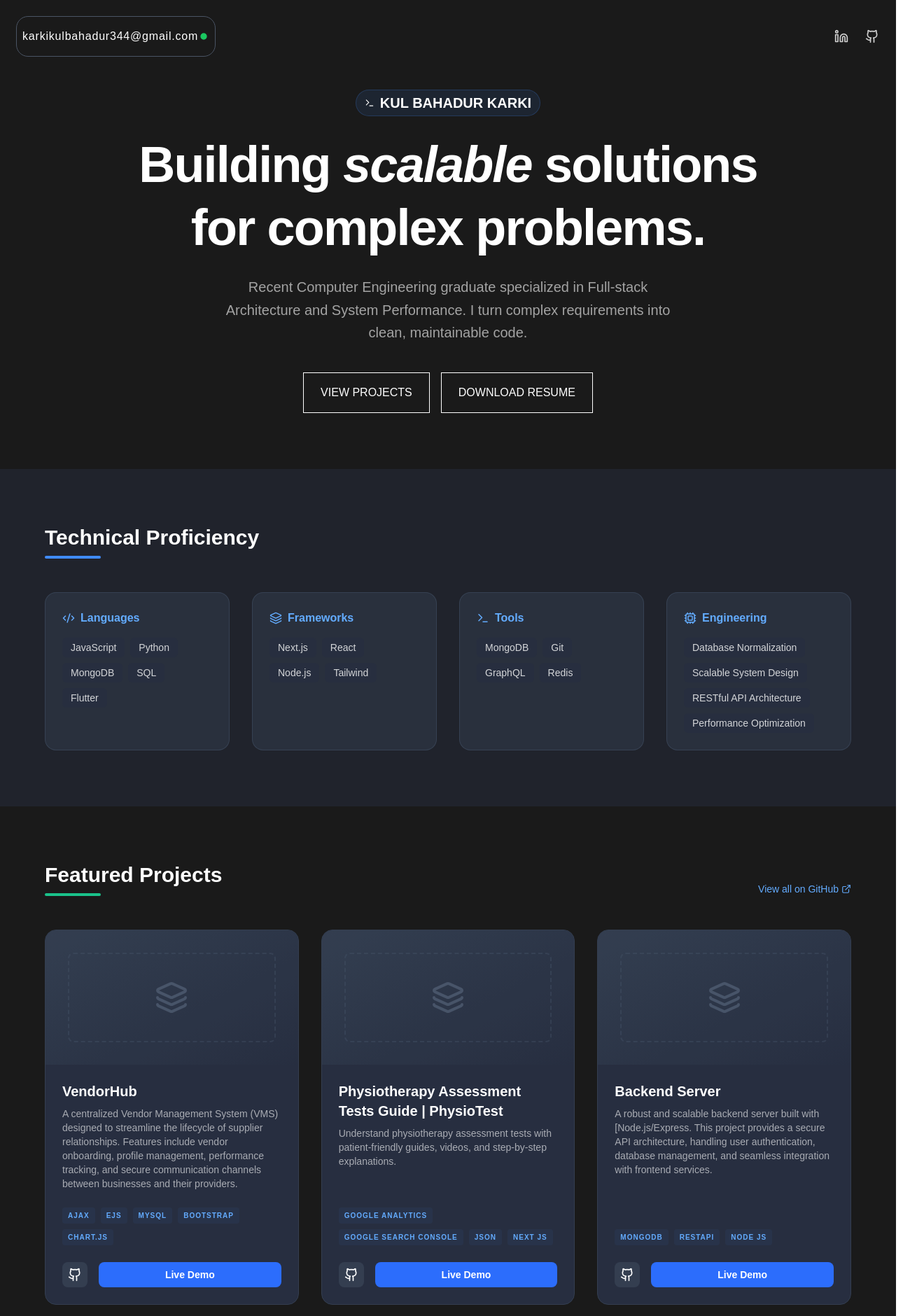
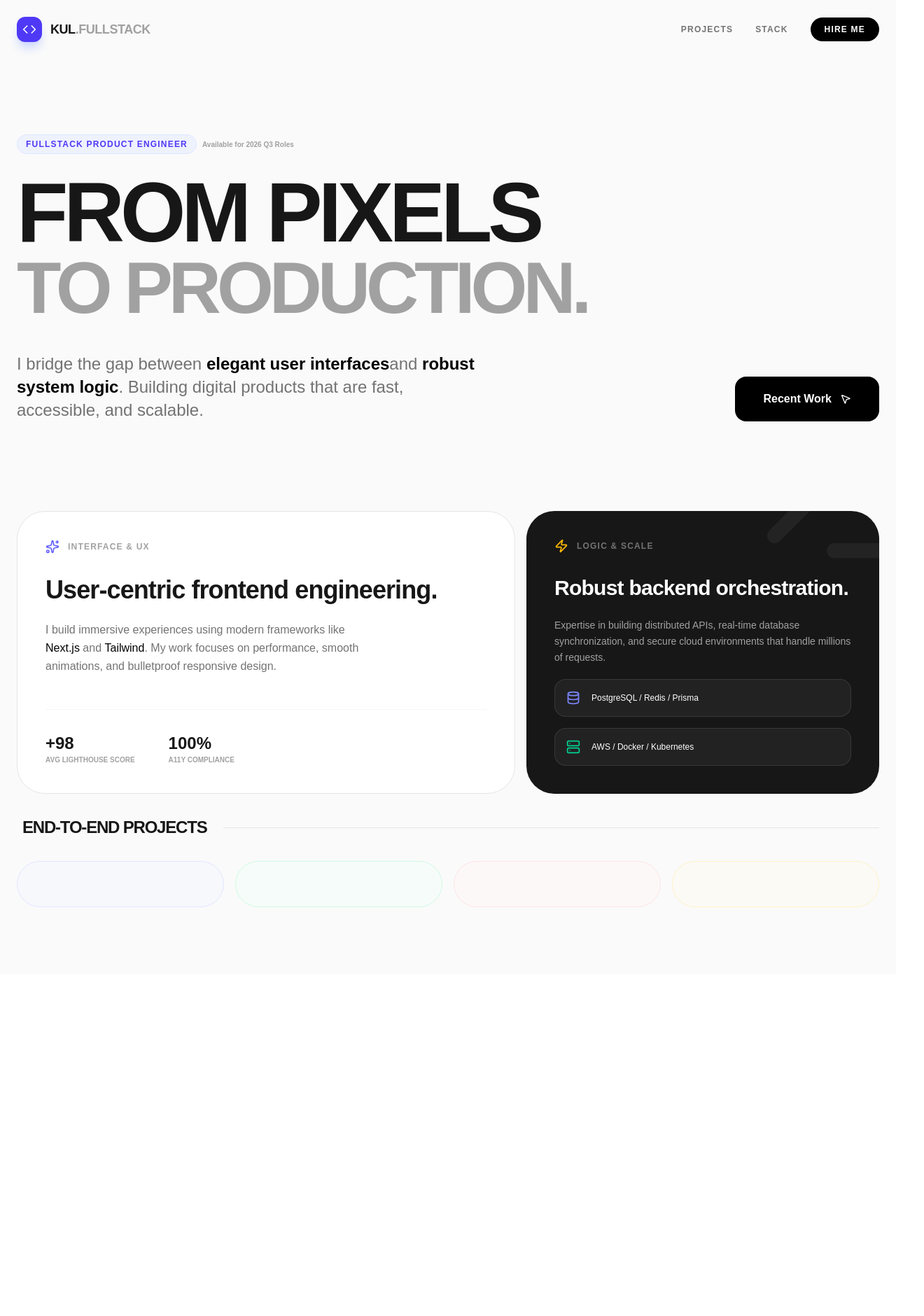
Before and after one commit to kul349/portfolio, a Next.js app: page / in a window 1280 px wide. Shown: the top 1880 px of the page at 70% size, 1320 px wide, since content can reach past the window. After the commit the page ends 1392 px from the top, so only its background shows below. Built offline with nearby package versions, Linux system fonts and the light colour scheme.

Commit message:
adding the file for portfolio

```diff
--- a/src/app/page.js
+++ b/src/app/page.js
@@ -2,17 +2,30 @@
 import React, { useState, useEffect } from "react";
 import {
   Github,
+  ExternalLink,
+  Database,
+  Server,
+  Cpu,
+  ArrowRight,
+  Code,
+  Layers,
+  ShieldCheck,
+  Cloud,
+  Mail,
   Linkedin,
-  Mail,
-  ExternalLink,
-  Code2,
-  Cpu,
-  Layers,
+  Twitter,
   Terminal,
-  ChevronRight,
-  Download,
-
-  CircleSmall
+  Activity,
+  Workflow,
+  Box,
+  Globe,
+  Zap,
+  Lock,
+  Layout,
+  Smartphone,
+  Sparkles,
+  MousePointer2,
+  Divide,
 } from "lucide-react";
 
 const App = () => {
@@ -26,248 +39,238 @@ const App = () => {
 
   const projects = [
     {
-      title: "VendorHub",
-      desc: "A centralized Vendor Management System (VMS) designed to streamline the lifecycle of supplier relationships. Features include vendor onboarding, profile management, performance tracking, and secure communication channels between businesses and their providers.",
-      tags: ["Ajax", "EJS", "MySql","Bootstrap","Chart.js"],
-      link: "#",
-      github: "https://github.com/kul349/vendorHub",
+      title: "BackendServer v2",
+      description:
+        "A modern backend infrastructure utilizing Node.js and MongoDB. Designed for high performance and reliability, featuring RESTful API endpoints, JWT-based authentication, and automated middleware processing",
+      tags: ["Express js", "Node js", "MongoDb"],
+      icon: <Server className="w-5 h-5 text-blue-500" />,
+      stats: "Full-Stack Ops",
+      color: "border-indigo-100 bg-indigo-50/30",
     },
     {
-      title: "Physiotherapy Assessment Tests Guide | PhysioTest",
-      desc: "Understand physiotherapy assessment tests with patient-friendly guides, videos, and step-by-step explanations.",
-      tags: ["Google Analytics", "Google search console", "JSON", "Next js"],
-      link: "https://physioassessment.vercel.app/",
-      github: "https://github.com/kul349/physioassessment",
+      title: "VendorHub Enterprise",
+      description:
+        "A centralized Vendor Management System (VMS) designed to streamline the lifecycle of supplier relationships. Features include vendor onboarding, profile management, performance tracking, and secure communication channels between businesses and their providers.",
+      tags: ["Ajax", "EJS", "Bootstrap"],
+      icon: <Smartphone className="w-5 h-5 text-emerald-500" />,
+      stats: "98 Lighthouse",
+      color: "border-emerald-100 bg-emerald-50/30",
     },
     {
-      title: "Backend Server",
-      desc: "A robust and scalable backend server built with [Node.js/Express. This project provides a secure API architecture, handling user authentication, database management, and seamless integration with frontend services.",
-      tags: ["MONGODB", "RESTAPI", "Node js"],
-      link: "https://backendserver-jivo.onrender.com",
-      github: "https://github.com/kul349/BackendServer",
+      title: "Physio Test",
+      description:
+        "Learn the step-by-step stages of standardized physiotherapy assessments. This guide helps students and professionals understand each stage, from initial ...",
+      tags: ["Next js", "Tailwindcss", "JSON"],
+      icon: <Lock className="w-5 h-5 text-amber-500" />,
+      stats: "Low Latency UI",
+      color: "border-rose-100 bg-rose-50/30",
+    },
+    {
+      title: "doctorappointmenapp",
+      description:
+        "This is a web-based application designed to streamline the process of scheduling and managing medical appointments. It serves as a digital bridge between patients and healthcare providers, reducing the need for manual booking and physical queues.",
+      tags: ["Dart", "firebase", "Node js"],
+      icon: <Activity className="w-5 h-5 text-rose-500" />,
+      stats: "Security First",
+      color: "border-amber-100 bg-amber-50/30",
     },
   ];
 
-  const skills = {
-    Languages: ["JavaScript", "Python", "MongoDB", "SQL", "Flutter"],
-    Frameworks: ["Next.js", "React", "Node.js", "Tailwind"],
-    Tools: ["MongoDB", "Git", "GraphQL", "Redis"],
-    Engineering: [
-      "Database Normalization",
-      "Scalable System Design",
-      "RESTful API Architecture",
-      "Performance Optimization",
-    ],
-  };
+  const fullstackSkills = [
+    {
+      category: "Frontend",
+      tools: ["React", "Next.js", "Tailwind", "Framer Motion", "Three.js"],
+      icon: <Layout className="w-4 h-4" />,
+    },
+    {
+      category: "Backend",
+      tools: ["Node.js", "Express js", "SQL", "Redis", "GraphQL"],
+      icon: <Server className="w-4 h-4" />,
+    },
+    {
+      category: "DevOps",
+      tools: ["git",  "Vercel"],
+      icon: <Cloud className="w-4 h-4" />,
+    },
+  ];
 
   return (
-    <div className="bg-black opacity-90 text-white">
-      <div className="min-h-screen font-sans selection:bg-black transition-colors duration-300">
-        {/* Navigation */}
+    <div className="min-h-screen bg-[#FAFAFA] text-[#171717] font-sans selection:bg-indigo-600 selection:text-white scroll-smooth">
+      <style>
+        {`
+       .bento-grid{
+       display:grid;
+       grid-template-columns: repeat(12, 1fr);
+       gap:1rem;
+      }
+      @media (max-width: 1024px) {
+        .bento-grid { display: flex; flex-direction: column; }
+      }
+       `}
+      </style>
       <nav
-          className={`fixed w-full z-50 transition-all duration-300 ${
+        className={`fixed top-0 w-full z-50 transition-all duration-500 ${
           scrolled
-              ? "bg-slate-950/80 backdrop-blur-md border-b border-slate-800 py-4"
+            ? "bg-white-800/50 backdrop-blur-xl border-b border-neutral-200 py-3"
             : "bg-transparent py-6"
         }`}
       >
-          <div className=" mx-0 px-6 flex justify-between items-center ">
-            <div className="border-gray-700 outline  outline-gray-700 shadow-lg rounded-2xl px-2 py-4  transition-shadow duration-300 flex items-center justify-between">
-              <a href="">
-                <span className="text-base tracking-wider">
-                  karkikulbahadur344@gmail.com
+        <div className="max-w-7xl mx-auto px-6 flex items-center justify-between">
+          <div className="flex items-center gap-3">
+            <div className="w-9 h-9 bg-indigo-600 rounded-xl flex items-center justify-center shadow-lg shadow-indigo-200">
+              <Code className="w-5 h-5 text-white" />
+            </div>
+            <span className="font-bold text-lg tracking-tight">
+              KUL<span className="text-neutral-400">.FULLSTACK</span>
             </span>
+          </div>
+          <div className="hidden md:flex items-center gap-8 text-[12px] font-semibold uppercase tracking-widest text-neutral-500">
+            <a href="#project" className="hover:text-black transition-colors">
+              Projects
             </a>
-              <CircleSmall className="size-4 fill-green-500 text-green-500 animate-pulse" />
-            </div>
-            <div className="flex items-center gap-8">
-              <div className="hidden md:flex gap-6 text-sm font-medium opacity-80">
+            <a href="#stack" className="hover:text-black transition-colors">
+              Stack
+            </a>
             <a
-                  href="www.linkedin.com/in/kul-karki-2998b3282"
-                  className="hover:bg-gray-600  rounded transition-colors"
+              href="#contact"
+              className="bg-black text-white px-5 py-2 rounded-full hover:bg-neutral-800 transition-all"
             >
-                  <Linkedin className=" size-5" />
-                </a>
-                <a href="https://github.com/kul349/">
-                  <Github className="size-5" />
+              Hire Me
             </a>
           </div>
         </div>
+      </nav>
+      <main className="max-w-7xl mx-auto px-6 pt-32 lg:pt-48 pb-24">
+        <section className="mb-32">
+          <div className="flex items-center gap-2 mb-8">
+            <span className="px-3 py-1 rounded-full bg-indigo-50 border border-indigo-100 text-indigo-600 text-[12px] font-black tracking-widest uppercase">
+              Fullstack Product Engineer
+            </span>
+            <span className="text-[10px] font-bold text-neutral-400">
+              Available for 2026 Q3 Roles
+            </span>
           </div>
-        </nav>
-
-        {/* Hero Section */}
-        <section className="relative pt-32 pb-20 px-6 overflow-hidden">
-          <div className="max-w-4xl mx-auto text-center">
-            <div className="inline-flex items-center gap-2 px-3 py-1 rounded-full bg-blue-500/10 border border-blue-500/20 text-white text-xs font-bold mb-6">
-              <Terminal size={14} />{" "}
-              <span className="uppercase text-xl">kul bahadur karki</span>
-            </div>
-            <h1 className="text-5xl md:text-7xl font-bold tracking-tight mb-6 leading-tight">
-              Building <span className="text-white italic">scalable</span>{" "}
-              solutions for complex problems.
+          <h1 className="text-6xl md:text-[7.5rem] font-black tracking-tighter mb-10 leading-[0.85] uppercase">
+            From Pixels <br />
+            <span className="text-neutral-400 text-6xl md:text-[6.5rem]">
+              to Production.
+            </span>
           </h1>
-            <p className="text-lg md:text-xl opacity-60 max-w-2xl mx-auto mb-10 leading-relaxed">
-              Recent Computer Engineering graduate specialized in Full-stack
-              Architecture and System Performance. I turn complex requirements
-              into clean, maintainable code.
+          <div className="flex flex-col md:flex-row md:items-end justify-between gap-10">
+            <p className="text-xl md:text-2xl text-neutral-500 max-w-2xl leading-snug">
+              I bridge the gap between{" "}
+              <span className="text-black font-semibold">
+                elegant user interfaces
+              </span>
+              {""}
+              and {""}
+              <span className="text-black font-semibold">
+                robust system logic
+              </span>
+              . Building digital products that are fast, accessible, and
+              scalable.
             </p>
-            <div className="flex flex-wrap justify-center gap-4">
-              <button className="relative overflow-hidden px-6 py-4 border border-white text-white transition-colors duration-300 group ">
-                <span className="relative z-10 group-hover:text-black  ">
-                  VIEW PROJECTS
-                </span>
-                <span className="absolute inset-0 bg-white transform scale-x-0 origin-right transition-transform duration-300 group-hover:scale-x-100" />
-              </button>
-              <button className="relative overflow-hidden px-6 py-4 border border-white text-white transition-colors duration-300 group">
-                <span className="relative z-10 group-hover:text-black">
-                  DOWNLOAD RESUME
-                </span>
-
-                <span className="absolute inset-0 bg-white transform scale-x-0 origin-left transition-transform duration-300 group-hover:scale-x-100" />
-              </button>
+            <div className="flex gap-4">
+              <a
+                href="#projects"
+                className="h-16 px-10 bg-black text-white rounded-2xl font-bold flex items-center gap-3 hover:bg-indigo-600 transition-all group  "
+              >
+                Recent Work{" "}
+                <MousePointer2 className="w-4 h-4 group-hover:translate-y-1 group-hover:translate-x-1 transition-transform" />
+              </a>
             </div>
           </div>
         </section>
+        <div className="bento-grid">
+          <div className="col-span-7 bg-white border border-neutral-200 rounded-[2.5rem] p-10 flex-col justify-between hover:border-indigo-400 transition-colors group">
+            <div>
+              <div className="flex items-center gap-3 mb-8 ">
+                <Sparkles className="w-5 h-5 text-indigo-500" />
+                <span className="text-xs font-bold text-neutral-400 uppercase tracking-widest">
+                  Interface & UX
+                </span>
+              </div>
+              <h2 className="text-4xl font-bold tracking-tight mb-6">
+                User-centric frontend engineering.
+              </h2>
+              <p className="text-neutral-500 leading-relaxed max-w-md">
+                I build immersive experiences using modern frameworks like{" "}
+                <span className="text-black font-medium">Next.js</span> and{" "}
+                <span className="text-black font-medium">Tailwind</span>. My
+                work focuses on performance, smooth animations, and bulletproof
+                responsive design.
+              </p>
+            </div>
+            <div className="mt-12 flex gap-12 border-t border-neutral-100 pt-8">
+              <div>
+                <div className="text-2xl font-black">+98</div>
+                <div className="text-[10px] font-bold text-neutral-400 uppercase">
+                  Avg Lighthouse Score
+                </div>
+              </div>
+              <div>
+                <div className="text-2xl font-black">100%</div>
+                <div className="text-[10px] font-bold text-neutral-400 uppercase">
+                  A11y Compliance
+                </div>
+              </div>
+            </div>
+          </div>
 
-        {/* Skills Section */}
-        <section id="skills" className="py-20 px-6 bg-slate-900/50">
-          <div className="max-w-6xl mx-auto">
-            <div className="mb-12">
-              <h2 className="text-3xl font-bold mb-2">Technical Proficiency</h2>
-              <div className="h-1 w-20 bg-blue-500 rounded-full" />
+          <div className="col-span-5 bg-neutral-900 rounded-[2.5rem] p-10  text-white flex flex-col justify-between overflow-hidden group">
+            <div className="relative z-10">
+              <div className="flex items-center gap-3 mb-8">
+                <Zap className="w-5 h-5 text-amber-400" />
+                <span className="text-xs font-bold text-neutral-500 tracking-widest uppercase">
+                  Logic & Scale
+                </span>
               </div>
-            <div className="grid grid-cols-1 md:grid-cols-2 lg:grid-cols-4 gap-8">
-              {Object.entries(skills).map(([category, items]) => (
-                <div
-                  key={category}
-                  className="p-6 rounded-2xl bg-slate-800/50 border border-slate-700/50 hover:border-blue-500/50 transition-colors group"
-                >
-                  <h3 className="text-blue-400 font-bold mb-4 flex items-center gap-2">
-                    {category === "Languages" && <Code2 size={18} />}
-                    {category === "Frameworks" && <Layers size={18} />}
-                    {category === "Tools" && <Terminal size={18} />}
-                    {category === "Engineering" && <Cpu size={18} />}
-                    {category}
-                  </h3>
-                  <div className="flex flex-wrap gap-2">
-                    {items.map((item) => (
-                      <span
-                        key={item}
-                        className="px-3 py-1 bg-slate-900 rounded-md text-sm opacity-80 group-hover:opacity-100 transition-opacity"
-                      >
-                        {item}
+              <h2 className="text-3xl font-bold tracking-tight mb-6">
+                Robust backend orchestration.
+              </h2>
+              <p className="text-neutral-400 text-sm leading-relaxed">
+                Expertise in building distributed APIs, real-time database
+                synchronization, and secure cloud environments that handle
+                millions of requests.
+              </p>
+            </div>
+            <div className="relative z-10 space-y-4">
+              <div className="flex items-center gap-4 p-4  bg-white/5 rounded-2xl border border-white/10">
+                <Database className="w-5 h-5 text-indigo-400" />
+                <span className="text-xs font-mono">
+                  PostgreSQL / Redis / Prisma
                 </span>
-                    ))}
               </div>
+              <div className="flex items-center gap-4 p-4 bg-white/5 rounded-2xl border border-white/10">
+                <Server className="w-5 h-5 text-emerald-400" />
+                <span className="text-xs font-mono">
+                  AWS / Docker / Kubernetes
+                </span>
+              </div>
+            </div>
+            <div className="absolute -bottom-10 -right-10 opacity-5 group-hover:opacity-10 transition-opacity">
+              <Terminal className="w-64 h-64" />
+            </div>
+          </div>
+          {/* Projects Gallery */}
+
+          <div id="projects" className="col-span-12 mt-4">
+            <div className="flex items-center gap-4 mb-8">
+              <span className="text-2xl font-bold tracking-tighter px-2 uppercase">
+                End-to-End Projects
+              </span>
+              <div className="h-px flex-1 bg-neutral-200"></div>
+            </div>
+            <div className="grid grid-cols-1 md:grid-cols-2 lg:grid-cols-4 gap-4">
+              {projects.map((p,i)=>(
+                <div key={i} className={`p-8 rounded-[2.5rem] border transition-all duration-500 group hover:shadow-2xl hover:shadow-neutral-200/50 hover:-translate-y-1 ${p.color}`}>
+
                 </div>
               ))}
             </div>
           </div>
-        </section>
-
-        {/* Projects Grid */}
-        <section id="projects" className="py-20 px-6">
-          <div className="max-w-6xl mx-auto">
-            <div className="flex justify-between items-end mb-12">
-              <div>
-                <h2 className="text-3xl font-bold mb-2">Featured Projects</h2>
-                <div className="h-1 w-20 bg-emerald-500 rounded-full" />
         </div>
-              <a
-                href="https://github.com/kul349/"
-                className="text-sm text-blue-400 hover:underline flex items-center gap-1"
-              >
-                View all on GitHub <ExternalLink size={14} />
-              </a>
-            </div>
-
-            <div className="grid grid-cols-1 md:grid-cols-2 lg:grid-cols-3 gap-8">
-              {projects.map((project, i) => (
-                <div
-                  key={i}
-                  className="group relative rounded-2xl bg-slate-900 border border-slate-800 overflow-hidden flex flex-col hover:-translate-y-2 transition-transform"
-                >
-                  <div className="h-48 bg-gradient-to-br from-slate-800 to-slate-900 flex items-center justify-center p-8">
-                    <div className="w-full h-full border-2 border-dashed border-slate-700 rounded-lg flex items-center justify-center opacity-40">
-                      <Layers size={48} className="text-slate-500" />
-                    </div>
-                  </div>
-                  <div className="p-6 flex-1 flex flex-col">
-                    <h3 className="text-xl font-bold mb-2 group-hover:text-blue-400 transition-colors">
-                      {project.title}
-                    </h3>
-                    <p className="text-sm opacity-60 mb-6 flex-1">
-                      {project.desc}
-                    </p>
-                    <div className="flex flex-wrap gap-2 mb-6">
-                      {project.tags.map((tag) => (
-                        <span
-                          key={tag}
-                          className="text-[10px] uppercase tracking-widest font-bold text-blue-400 bg-blue-500/5 px-2 py-1 rounded"
-                        >
-                          {tag}
-                        </span>
-                      ))}
-                    </div>
-                    <div className="flex gap-4">
-                      <a
-                        href={project.github}
-                        className="p-2 rounded-lg bg-slate-800 hover:bg-slate-700 transition-colors"
-                      >
-                        <Github size={20} />
-                      </a>
-                      <a
-                        href={project.link}
-                        className="flex-1 text-center py-2 bg-blue-600 rounded-lg text-sm font-semibold hover:bg-blue-700 transition-colors"
-                      >
-                        Live Demo
-                      </a>
-                    </div>
-                  </div>
-                </div>
-              ))}
-            </div>
-          </div>
-        </section>
-
-        {/* Contact / Footer */}
-        <footer className="py-20 border-t border-slate-800 bg-slate-950 px-6">
-          <div className="max-w-4xl mx-auto text-center">
-            <h2 className="text-4xl font-bold mb-6">
-              Interested in working together?
-            </h2>
-            <p className="opacity-60 mb-10">
-              I am currently looking for full-time opportunities as a Software
-              or Systems Engineer.
-            </p>
-            <div className="flex justify-center gap-6 mb-12">
-              <a
-                href="karkikulbahadur344@gmail.com"
-                className="p-4 rounded-full bg-slate-900 hover:bg-blue-600 transition-all hover:scale-110 border border-slate-800"
-              >
-                <Mail size={24} />
-              </a>
-              <a
-                href="https://github.com/kul349/"
-                className="p-4 rounded-full bg-slate-900 hover:bg-blue-600 transition-all hover:scale-110 border border-slate-800"
-              >
-                <Github size={24} />
-              </a>
-              <a
-                href="www.linkedin.com/in/kul-karki-2998b3282"
-                className="p-4 rounded-full bg-slate-900 hover:bg-blue-600 transition-all hover:scale-110 border border-slate-800"
-              >
-                <Linkedin size={24} />
-              </a>
-            </div>
-            <p className="text-xs opacity-40">
-              © 2026 Built with Next.js, Tailwind CSS and passion for
-              engineering.
-            </p>
-          </div>
-        </footer>
-      </div>
+      </main>
     </div>
   );
 };
```
Lines whose indentation alone changed are shown as unchanged.
